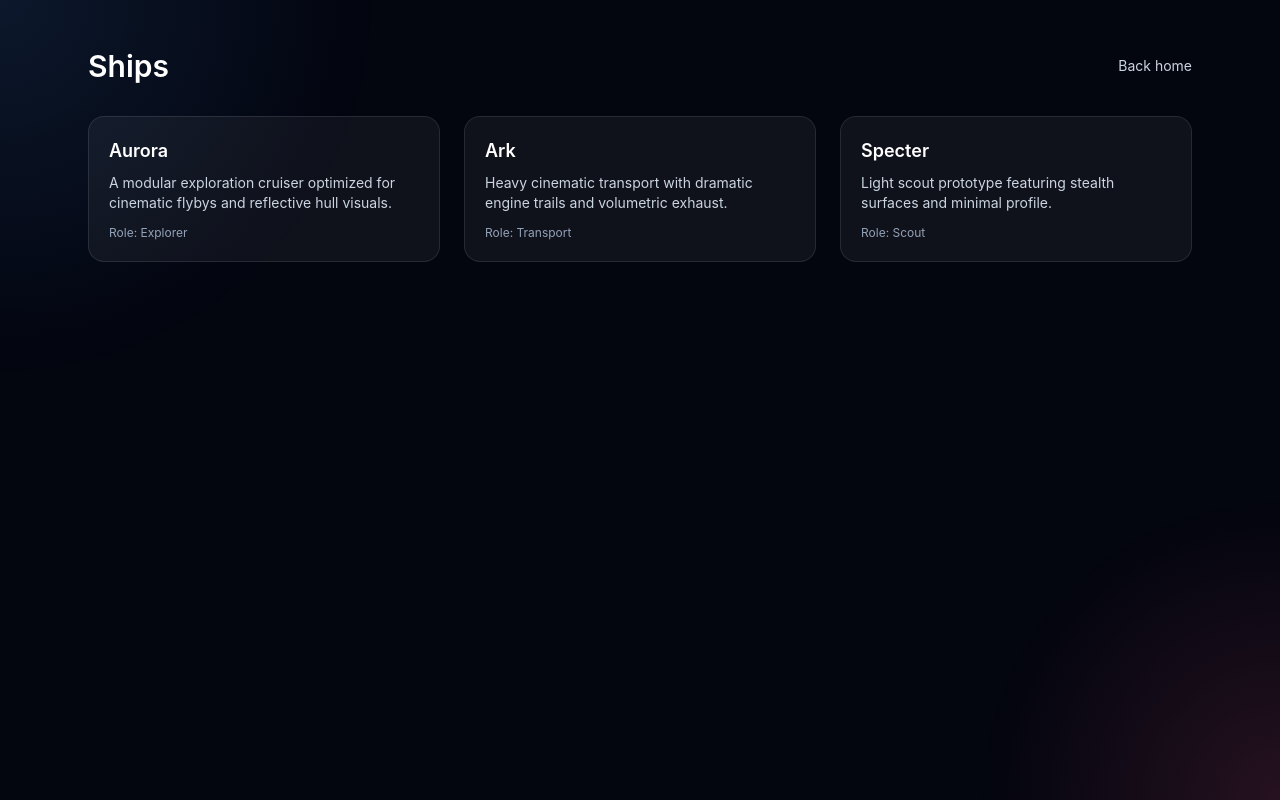
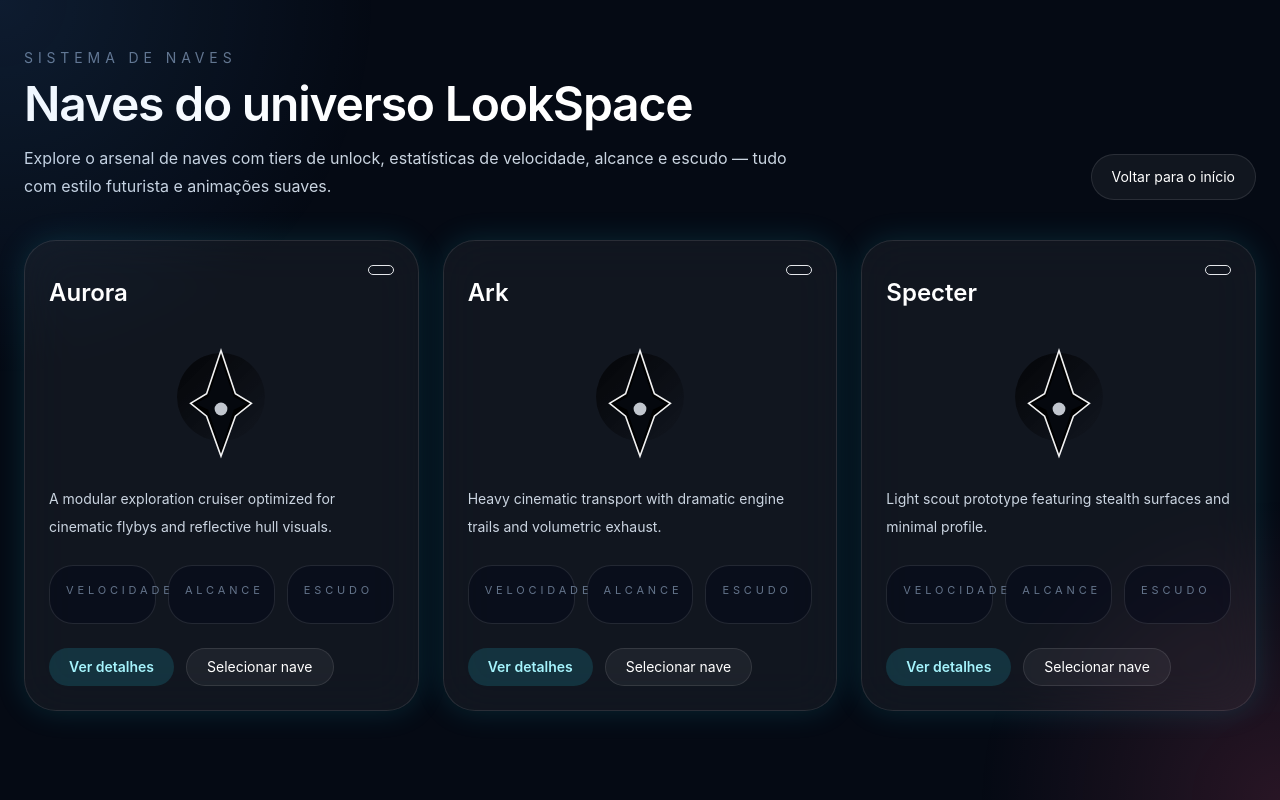
Before and after one commit to brunobrandao01/LookSpace, a Next.js app in the folder website/: page /ships in a window 1280 px wide. Built offline with nearby package versions, Linux system fonts and the light colour scheme.

Commit message:
feat(ships): adicionar página de naves com 10 ships e sistema de tiers

```diff
--- a/website/app/ships/page.tsx
+++ b/website/app/ships/page.tsx
@@ -1,32 +1,121 @@
+'use client';
+
 import Link from 'next/link';
-import type { Metadata } from 'next';
+import { motion } from 'framer-motion';
 import { ships } from '../../data/ships';
 
-export const metadata: Metadata = {
-  title: 'Ships - LookSpace',
-  description: 'Cinematic ship prototypes and descriptions',
+const tierStyles: Record<string, string> = {
+  free: 'border-cyan-400/25 bg-cyan-500/10 text-cyan-100',
+  unlock: 'border-fuchsia-400/25 bg-fuchsia-500/10 text-fuchsia-100',
+  premium: 'border-amber-400/25 bg-amber-300/10 text-amber-100',
 };
+
+function ShipSVG({ color, glowColor }: { color: string; glowColor: string }) {
+  return (
+    <div className="relative mx-auto h-32 w-32 overflow-visible">
+      <div className="absolute inset-0 rounded-full blur-3xl" style={{ background: glowColor }} />
+      <svg viewBox="0 0 160 160" className="relative h-full w-full">
+        <defs>
+          <linearGradient id="shipGlow" x1="0%" y1="0%" x2="100%" y2="100%">
+            <stop offset="0%" stopColor={color} stopOpacity="0.75" />
+            <stop offset="100%" stopColor="#000000" stopOpacity="0" />
+          </linearGradient>
+        </defs>
+        <circle cx="80" cy="80" r="55" fill="url(#shipGlow)" />
+        <path
+          d="M80 22L98 76L118 88L98 104L80 154L62 104L42 88L62 76Z"
+          fill={color}
+          stroke="white"
+          strokeWidth="2"
+          opacity="0.95"
+        />
+        <path d="M80 34L96 80L112 88L96 96L80 146L64 96L48 88L64 80Z" fill="#0f172a" opacity="0.35" />
+        <circle cx="80" cy="95" r="8" fill="#e2e8f0" opacity="0.85" />
+      </svg>
+    </div>
+  );
+}
 
 export default function ShipsPage(): JSX.Element {
   return (
-    <main className="min-h-screen bg-space-950 text-white">
-      <div className="relative mx-auto max-w-6xl px-6 py-12">
-        <header className="mb-8 flex items-center justify-between">
-          <h1 className="text-3xl font-semibold">Ships</h1>
-          <Link href="/" className="text-sm text-slate-300 hover:text-white">
-            Back home
+    <main className="min-h-screen bg-[#050a14] text-white">
+      <div className="mx-auto max-w-7xl px-6 py-12">
+        <div className="mb-10 flex flex-col gap-4 md:flex-row md:items-end md:justify-between">
+          <div>
+            <p className="text-sm uppercase tracking-[0.35em] text-slate-500">Sistema de Naves</p>
+            <h1 className="mt-3 text-4xl font-semibold tracking-tight text-white sm:text-5xl">
+              Naves do universo LookSpace
+            </h1>
+            <p className="mt-4 max-w-3xl text-base leading-7 text-slate-300">
+              Explore o arsenal de naves com tiers de unlock, estatísticas de velocidade, alcance e escudo — tudo com estilo futurista e animações suaves.
+            </p>
+          </div>
+          <Link
+            href="/"
+            className="inline-flex items-center justify-center rounded-full border border-white/10 bg-white/5 px-5 py-3 text-sm text-white transition hover:border-cyan-400 hover:text-cyan-200"
+          >
+            Voltar para o início
           </Link>
-        </header>
+        </div>
 
-        <section className="grid gap-6 sm:grid-cols-2 lg:grid-cols-3">
+        <div className="grid gap-6 sm:grid-cols-2 xl:grid-cols-3">
           {ships.map((ship) => (
-            <article key={ship.id} className="rounded-2xl border border-white/10 bg-white/5 p-5">
-              <h3 className="text-lg font-semibold">{ship.name}</h3>
-              <p className="mt-2 text-sm text-slate-300">{ship.description}</p>
-              <p className="mt-3 text-xs text-slate-400">Role: {ship.role ?? 'Unknown'}</p>
-            </article>
+            <motion.article
+              key={ship.id}
+              initial={{ opacity: 0, y: 20 }}
+              whileInView={{ opacity: 1, y: 0 }}
+              viewport={{ once: true, amount: 0.2 }}
+              transition={{ duration: 0.55, ease: 'easeOut' }}
+              className="overflow-hidden rounded-[32px] border border-white/10 bg-white/5 p-6 shadow-glow backdrop-blur-xl"
+            >
+              <div className="flex items-start justify-between gap-4">
+                <div>
+                  <p className="text-xs uppercase tracking-[0.35em] text-slate-500">{ship.class}</p>
+                  <h2 className="mt-3 text-2xl font-semibold text-white">{ship.name}</h2>
+                </div>
+                <span className={`rounded-full border px-3 py-1 text-[11px] font-semibold uppercase tracking-[0.28em] ${tierStyles[ship.tier]}`}>
+                  {ship.tier}
+                </span>
+              </div>
+
+              <div className="mt-6 flex items-center justify-center">
+                <ShipSVG color={ship.color} glowColor={ship.glowColor} />
+              </div>
+
+              <p className="mt-6 text-sm leading-7 text-slate-300">{ship.description}</p>
+
+              <div className="mt-6 grid gap-3 sm:grid-cols-3">
+                <div className="rounded-3xl border border-white/10 bg-slate-950/40 p-4">
+                  <p className="text-[11px] uppercase tracking-[0.35em] text-slate-500">Velocidade</p>
+                  <p className="mt-2 text-sm font-semibold text-white">{ship.speed}</p>
+                </div>
+                <div className="rounded-3xl border border-white/10 bg-slate-950/40 p-4">
+                  <p className="text-[11px] uppercase tracking-[0.35em] text-slate-500">Alcance</p>
+                  <p className="mt-2 text-sm font-semibold text-white">{ship.range}</p>
+                </div>
+                <div className="rounded-3xl border border-white/10 bg-slate-950/40 p-4">
+                  <p className="text-[11px] uppercase tracking-[0.35em] text-slate-500">Escudo</p>
+                  <p className="mt-2 text-sm font-semibold text-white">{ship.shield}</p>
+                </div>
+              </div>
+
+              {ship.unlockLevel ? (
+                <p className="mt-4 text-xs text-slate-400">
+                  Desbloqueia no nível <span className="font-semibold text-slate-100">{ship.unlockLevel}</span>
+                </p>
+              ) : null}
+
+              <div className="mt-6 flex flex-wrap gap-3">
+                <button className="rounded-full bg-cyan-400/15 px-5 py-2 text-sm font-semibold text-cyan-200 transition hover:bg-cyan-400/25">
+                  Ver detalhes
+                </button>
+                <button className="rounded-full border border-white/10 bg-white/5 px-5 py-2 text-sm text-white transition hover:border-fuchsia-400 hover:text-fuchsia-200">
+                  Selecionar nave
+                </button>
+              </div>
+            </motion.article>
           ))}
-        </section>
+        </div>
       </div>
     </main>
   );
--- a/website/components/Navbar.tsx
+++ b/website/components/Navbar.tsx
@@ -3,7 +3,7 @@
 import { motion } from 'framer-motion';
 import Link from 'next/link';
 
-const navItems = ['Universo', 'Roadmap', 'Prototype', 'Sobre', 'Naves'];
+const navItems = ['Universo', 'Naves', 'Roadmap', 'Prototype', 'Sobre'];
 
 export default function Navbar() {
   return (
--- a/website/package.json
+++ b/website/package.json
@@ -15,12 +15,14 @@
     "framer-motion": "^11.0.0",
     "next": "^14.2.3",
     "react": "^18.2.0",
-    "react-dom": "^18.2.0"
+    "react-dom": "^18.2.0",
+    "three": "^0.165.0"
   },
   "devDependencies": {
     "@types/node": "^20.4.0",
     "@types/react": "^18.2.21",
     "@types/react-dom": "^18.2.7",
+    "@types/three": "^0.165.0",
     "autoprefixer": "^10.4.19",
     "postcss": "^8.4.37",
     "tailwindcss": "^3.4.4",
```
